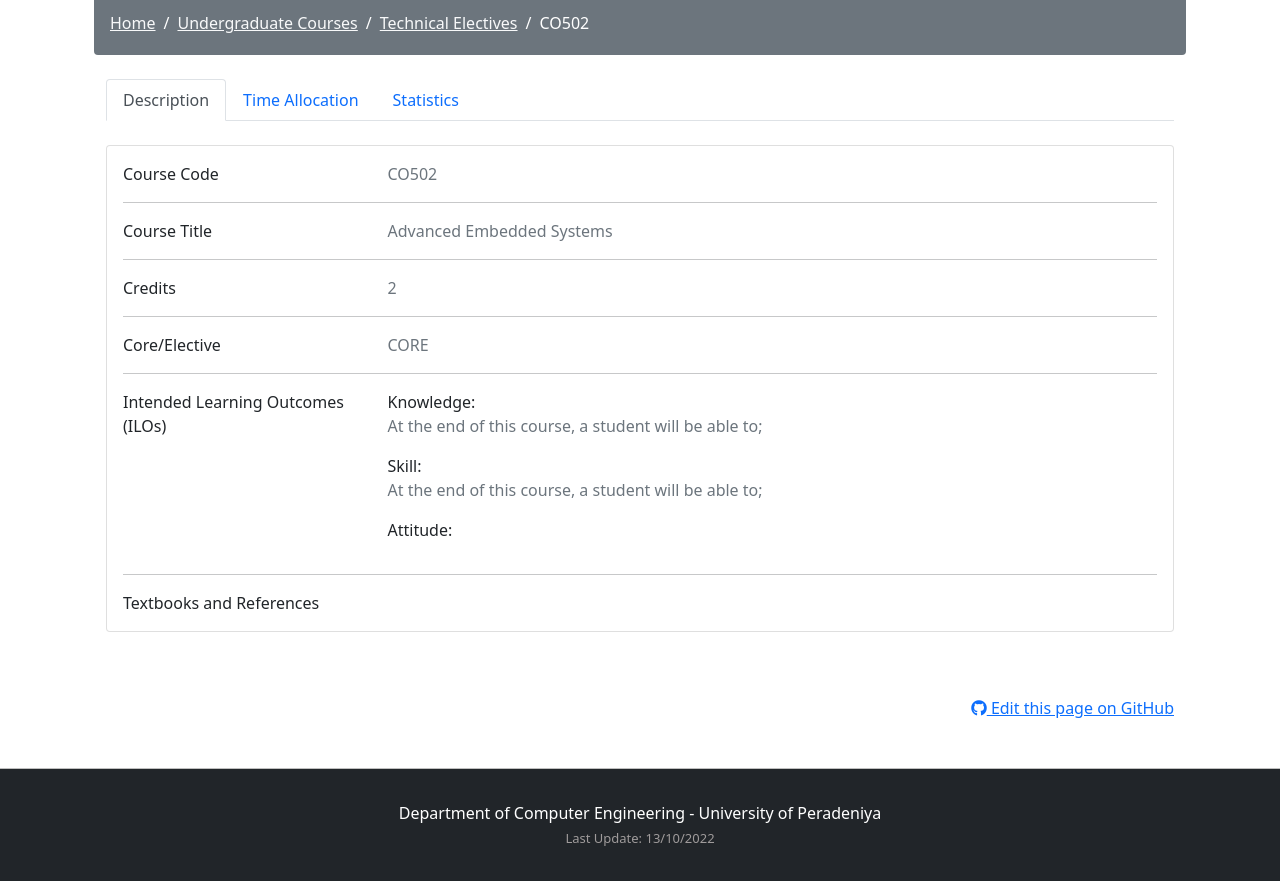
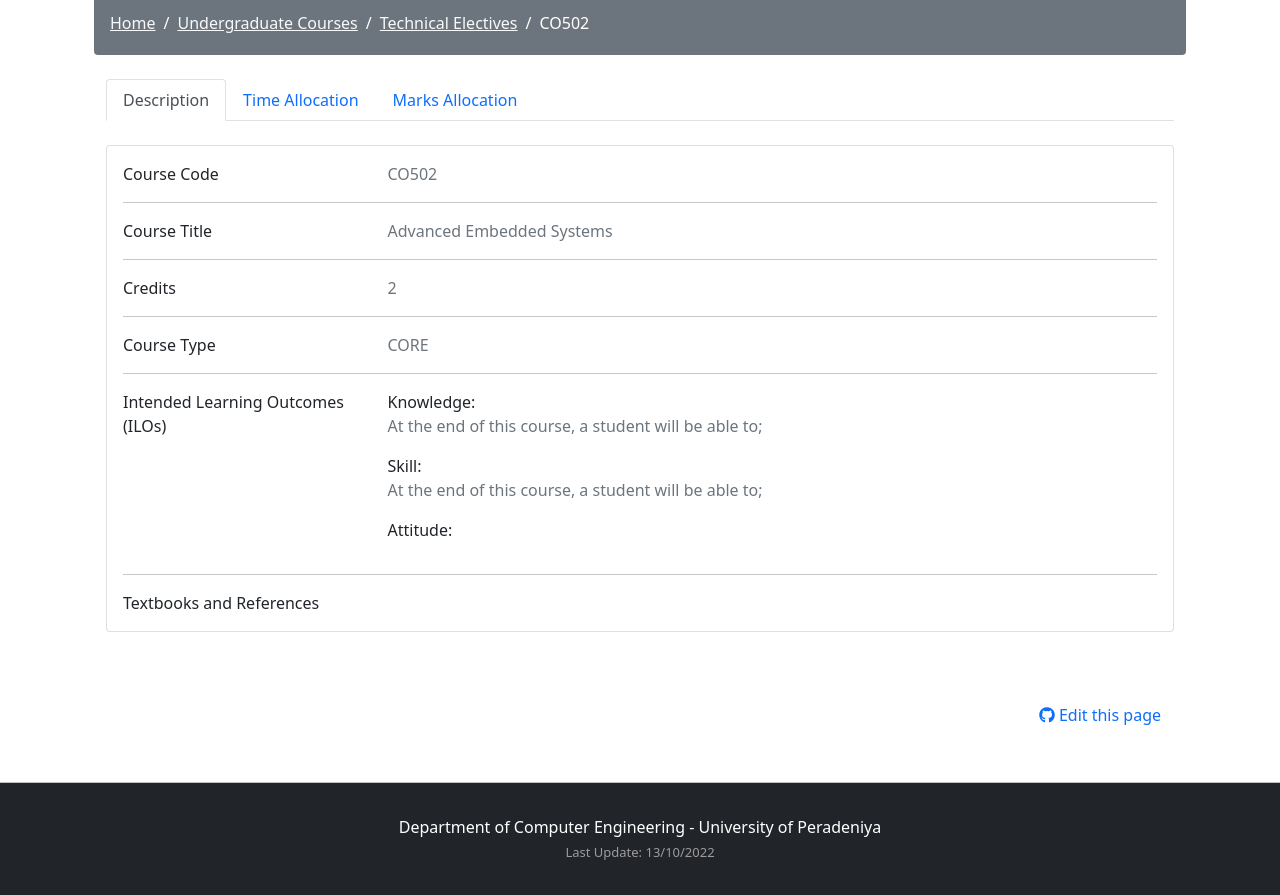
Before and after one commit to cepdnaclk/undergraduate-courses, a Jekyll site: the page built from pages/courses/technical-electives/co502.html, in a window 1280 px wide. Shown: the part 337-1232 px from the top of the page. Built offline with Jekyll 4.4.1, drawn with Linux system fonts in a browser that asks for light colours; nearby versions of some CDN libraries.

```diff
--- a/_layouts/course.html
+++ b/_layouts/course.html
@@ -35,19 +35,15 @@ layout: default
 				<button class="nav-link active" id="description" data-bs-toggle="tab" data-bs-target="#description-tab"
 					type="button" role="tab" aria-controls="description" aria-selected="true">Description</button>
 
-				{%- if module_count > 0 -%}
 				<button class="nav-link" id="timeAllocation" data-bs-toggle="tab" data-bs-target="#timeAllocation-tab"
 					type="button" role="tab" aria-controls="timeAllocation" aria-selected="false">Time
 					Allocation</button>
-				{%- endif -%}
 
-				{%- if marks_count > 0 -%}
 				<button class="nav-link" id="marksAllocation" data-bs-toggle="tab" data-bs-target="#marksAllocation-tab"
 					type="button" role="tab" aria-controls="marksAllocation" aria-selected="false">Marks
 					Allocation</button>
-				{%- endif -%}
 
-				{%- if statistics_count > 0 -%}
+				{%- if statistics_count > 0 and page.statistics[0].year != "NULL" -%}
 				<button class="nav-link" id="statistics" data-bs-toggle="tab" data-bs-target="#statistics-tab"
 					type="button" role="tab" aria-controls="statistics" aria-selected="false">Statistics</button>
 				{%- endif -%}
@@ -105,7 +101,7 @@ layout: default
 						<hr>
 						<div class="row">
 							<div class="col-sm-3">
-								<span class="mb-0" style="font-weight: 500">Core/Elective</span>
+								<span class="mb-0" style="font-weight: 500">Course Type</span>
 							</div>
 							<div class="col-sm-9 text-secondary">
 								{{page.type | camelcase}}
@@ -127,7 +123,8 @@ layout: default
 						{% endif %}
 
 						<!-- aims/objectives -->
-						{% if page.aims_and_objectives %}
+						{% assign objective_count = page.aims_and_objectives | size %}
+						{% if objective_count > 0 %}
 						<hr>
 						<div class="row">
 							<div class="col-sm-3">
@@ -140,7 +137,6 @@ layout: default
 						{% endif %}
 
 						<!-- ILOs -->
-						{% if page.ilos_knowledge %}
 						<hr>
 						<div class="row">
 							<div class="col-sm-3">
@@ -148,6 +144,7 @@ layout: default
 							</div>
 
 							<div class="col-sm-9">
+								{%- if page.ilos_knowledge -%}
 								<div>
 									<span class="mb-0" style="font-weight: 500">Knowledge:</span>
 								</div>
@@ -160,7 +157,9 @@ layout: default
 										{%- endfor -%}
 									</ul>
 								</div>
+								{%- endif -%}
 
+								{%- if page.ilos_skill -%}
 								<div>
 									<span class="mb-0" style="font-weight: 500">Skill:</span>
 								</div>
@@ -173,7 +172,9 @@ layout: default
 										{%- endfor -%}
 									</ul>
 								</div>
+								{%- endif -%}
 
+								{%- if page.ilos_attitude -%}
 								<div>
 									<span class="mb-0" style="font-weight: 500">Attitude:</span>
 								</div>
@@ -185,10 +186,10 @@ layout: default
 										{%- endfor -%}
 									</ul>
 								</div>
+								{%- endif -%}
 							</div>
 						</div>
 						<hr>
-						{% endif %}
 
 						<!-- Textbooks and References -->
 						{% if page.textbooks_references %}
@@ -210,8 +211,8 @@ layout: default
 			</div>
 
 			<!-- Time Allocation Tab -->
-			{%- if module_count > 0 -%}
 			<div class="tab-pane fade" id="timeAllocation-tab" role="tabpanel" aria-labelledby="timeAllocation">
+				{%- if module_count > 0 and page.modules[0].topic != "" -%}
 
 				<table class="table table-sm table-bordered border-dark">
 					<tr>
@@ -247,12 +248,15 @@ layout: default
 					{%- endfor -%}
 				</table>
 				<p>L = Lectures, T = Tutorial classes, P = Practical classes, A = Homework Assignments</p>
+
+				{%- else if -%}
+				<p class="text-center p-5 text-muted">Time Allocation details not available for this course</p>
+				{%- endif -%}
 			</div>
-			{%- endif -%}
 
 			<!-- Marks Allocation Tab -->
-			{%- if marks_count > 0 -%}
 			<div class="tab-pane fade" id="marksAllocation-tab" role="tabpanel" aria-labelledby="marksAllocation">
+				{%- if marks_count > 0 -%}
 				<table class="table table-sm table-bordered border-dark">
 					<tr>
 						<th style="text-align:center; vertical-align:middle">Assessment</th>
@@ -266,24 +270,37 @@ layout: default
 					</tr>
 					{%- endfor -%}
 				</table>
+				{%- else if -%}
+				<p class="text-center p-5 text-muted">Marks Allocation details not available for this course</p>
+				{%- endif -%}
 			</div>
-			{%- endif -%}
 
 			<!-- Statistics Tab -->
-			{%- if statistics_count > 0 -%}
+			{%- if statistics_count > 0 and page.statistics[0].year != "NULL" -%}
 			<div class="tab-pane fade" id="statistics-tab" role="tabpanel" aria-labelledby="statistics">
 
 				<script src="https://cdnjs.cloudflare.com/ajax/libs/Chart.js/2.5.0/Chart.min.js"></script>
 
 				{%- for item in page.statistics -%}
+
+				{%- if item.year != "NULL" -%}
 				<div class="container pb-3">
-					<h3>{{ item.year }}</h3>
-					<canvas id="chart-{{ item.year }}" style="width:100%;max-width:600px"></canvas>
+					<h3>
+						Grades Distribution: {{ item.year }}
+						{%- if item.batch != "" -%}
+						<span> - {{ item.batch }}</span>
+						{%- endif -%}
+					</h3>
+
+					<div class="row">
+						<canvas id="chart-{{ item.year }}" style="width:100%;max-width:600px"></canvas>
+					</div>
 				</div>
 
 				<!-- Chart -->
 				{% include gradeChart.js year = item.year data = item.grades %}
 
+				{%- endif -%}
 				{%- endfor -%}
 			</div>
 			{%- endif -%}
@@ -292,7 +309,9 @@ layout: default
 
 	{%- if page.gh_page -%}
 	<div class="container text-end pt-5">
-		<a href="{{ page.gh_page }}" target="_blank"><i class="fab fa-github"></i> Edit this page on GitHub</a>
+		<a href="{{ page.gh_page }}" target="_blank" class="text-decoration-none btn btn-link">
+			<i class="fab fa-github"></i> Edit this page
+		</a>
 	</div>
 	{%- endif -%}
 </main>
```
Also changed, not shown: other parts of _layouts/course.html (+2 -2 lines), pages/home.html (+5 -4 lines).
